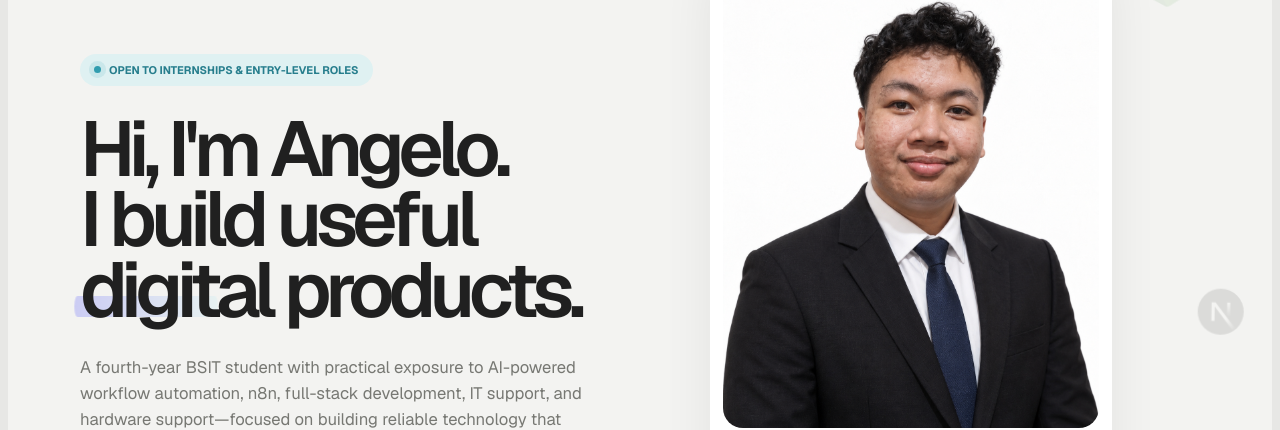
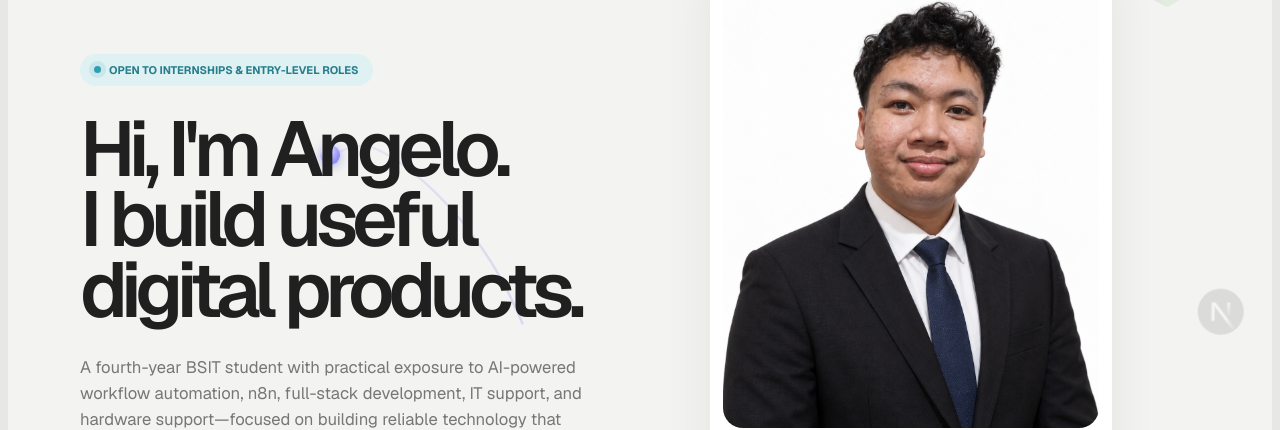
Before and after one commit to Angelo55/angelo-portfolio, a Next.js app: page / in a window 1280 px wide. Shown: the part 200-630 px from the top of the page. Built offline with nearby package versions, Linux system fonts and the light colour scheme.

Commit message:
feat: refine continuous randomized hero bounce

```diff
--- a/src/app/globals.css
+++ b/src/app/globals.css
@@ -241,11 +241,10 @@ button{color:inherit}
 .headerCompressed>.btn{min-height:36px;padding-inline:15px}
 .portrait{aspect-ratio:4/4.15}
 .portrait img{object-position:50% 50%}
-.heroTitle{margin:0 0 30px;font-size:clamp(55px,6.2vw,103px);line-height:.91;letter-spacing:-.075em;font-weight:590}
+.heroTitle{position:relative;isolation:isolate;margin:0 0 30px;font-size:clamp(55px,6.2vw,103px);line-height:.91;letter-spacing:-.075em;font-weight:590}
 .heroTitle>span{display:block}
 .heroTitleEmphasis{position:relative;isolation:isolate;width:max-content;max-width:100%}
-.heroTitleEmphasis:before{content:"";position:absolute;z-index:-1;left:-.08em;right:-.08em;top:58%;height:.27em;border-radius:999px;background:linear-gradient(90deg,#dff1f2,#aaa9f6,#dff1f2);background-size:220% 100%;opacity:.58;transform:scaleX(.28);transform-origin:left;animation:hero-emphasis 7.2s cubic-bezier(.22,1,.36,1) infinite}
-@keyframes hero-emphasis{0%,18%,100%{background-position:100% 0;transform:scaleX(.28)}28%,56%{background-position:0 0;transform:scaleX(1)}68%{background-position:0 0;transform:scaleX(.28);transform-origin:right}}
+.heroTitleMotionTrace{position:absolute;inset:0;width:100%;height:100%;overflow:visible;pointer-events:none;z-index:-1}.heroTitleOrb{position:absolute;z-index:-1;left:0;top:0;border-radius:50%;background:radial-gradient(circle at 34% 29%,#f5f4ff 0 15%,#b1afff 42%,#8886ec 75%,#6e6bd2 100%);box-shadow:0 2px 9px #7775df77,0 0 16px #aaa9f644;offset-anchor:center;offset-rotate:0deg;will-change:offset-distance,transform;pointer-events:none}
 .projectPreview{display:grid;place-items:center;min-height:0;aspect-ratio:16/9;padding:0;background:#071d23}
 .projectPreview img{object-fit:contain;object-position:center}
 .projectPreview:after{background:linear-gradient(180deg,transparent 55%,#06130b8c)}
@@ -254,7 +253,7 @@ button{color:inherit}
 @media(max-width:980px){.projectPreview{min-height:0;aspect-ratio:16/9}.mobile{top:66px}}
 @media(max-width:700px){.header{min-height:56px;padding:6px 9px 6px 14px}.header .brand b{width:28px;height:28px;font-size:16px}.header>.btn{min-height:40px}.headerCompressed{min-height:48px;padding:4px 6px 4px 12px}.heroTitle{font-size:clamp(43px,12.4vw,58px);letter-spacing:-.065em}.portrait{aspect-ratio:4/4.15}.projectPreview{aspect-ratio:16/9}.mobile{top:62px}}
 @media(max-width:390px){.heroTitle{font-size:11.9vw}}
-@media(prefers-reduced-motion:reduce){.heroTitleEmphasis:before{animation:none;transform:scaleX(1);background-position:0 0}}
+@media(prefers-reduced-motion:reduce){.heroTitleMotionTrace,.heroTitleOrb{display:none!important}}
 
 /* Structural header and profile correction */
 .siteHeader{width:min(1120px,calc(100% - 48px));margin:10px auto;min-height:58px;padding:6px 12px 6px 16px;grid-template-columns:1fr auto 1fr}
--- a/src/components/hero-title.tsx
+++ b/src/components/hero-title.tsx
@@ -1,9 +1,173 @@
+"use client";
+
+import { motion, useReducedMotion } from "motion/react";
+import { useEffect, useRef, useState } from "react";
+
+type BouncePath = {
+  d: string;
+  duration: number;
+  ease: [number, number, number, number];
+  diameter: number;
+  endX: number;
+};
+
+const bounceEase: BouncePath["ease"] = [0.42, 0, 0.58, 1];
+
+function createBouncePath(
+  title: HTMLHeadingElement,
+  emphasis: HTMLSpanElement,
+  previousEnd: number | null,
+  previousDirection: 1 | -1 | null,
+): BouncePath | null {
+  const titleBounds = title.getBoundingClientRect();
+  const emphasisBounds = emphasis.getBoundingClientRect();
+  if (!titleBounds.width || !titleBounds.height || !emphasisBounds.width) return null;
+
+  const diameter = Math.max(12, Math.min(titleBounds.width * 0.035, 21));
+  const left = emphasisBounds.left - titleBounds.left + diameter / 2;
+  const right = emphasisBounds.right - titleBounds.left - diameter / 2;
+  const span = right - left;
+  const randomBetween = (minimum: number, maximum: number) =>
+    minimum + Math.random() * Math.max(0, maximum - minimum);
+  const startX = previousEnd ?? randomBetween(left, right);
+  const minimumTravel = span * 0.3;
+  const leftEnd = Math.max(left, Math.min(right, startX - minimumTravel));
+  const rightStart = Math.min(right, Math.max(left, startX + minimumTravel));
+  const hasLeftPath = leftEnd > left;
+  const hasRightPath = right > rightStart;
+  const preferredDirection: 1 | -1 = previousDirection
+    ? Math.random() < 0.65 ? previousDirection : previousDirection * -1 as 1 | -1
+    : Math.random() < 0.5 ? -1 : 1;
+  const travelDirection = preferredDirection === 1 && hasRightPath || !hasLeftPath ? 1 : -1;
+  const endX = travelDirection === 1
+    ? randomBetween(rightStart, right)
+    : randomBetween(left, leftEnd);
+  const landingY = emphasisBounds.bottom - titleBounds.top - diameter * 0.1;
+  const firstLine = title.querySelector(":scope > span:first-child")?.getBoundingClientRect();
+  const apexY = firstLine
+    ? firstLine.top - titleBounds.top + firstLine.height * (0.44 + Math.random() * 0.08)
+    : titleBounds.height * 0.15;
+  const apexX = startX + (endX - startX) * (0.46 + (Math.random() - 0.5) * 0.12);
+  const controlY = apexY + (landingY - apexY) * 0.38;
+  const reboundDistance = Math.abs(endX - startX) * (0.025 + Math.random() * 0.025);
+  const reboundHeight = Math.max(5, diameter * (0.35 + Math.random() * 0.3));
+  const reboundX = Math.max(diameter / 2, Math.min(titleBounds.width - diameter / 2, endX + travelDirection * reboundDistance));
+
+  const d = [
+    `M ${startX} ${landingY}`,
+    `C ${startX + (apexX - startX) * 0.28} ${controlY}, ${apexX - (apexX - startX) * 0.18} ${apexY}, ${apexX} ${apexY}`,
+    `S ${endX - (endX - apexX) * 0.28} ${controlY}, ${endX} ${landingY}`,
+    `Q ${(endX + reboundX) / 2} ${landingY - reboundHeight}, ${reboundX} ${landingY}`,
+    `Q ${(endX + reboundX) / 2} ${landingY + diameter * 0.12}, ${endX} ${landingY}`,
+  ].join(" ");
+
+  return {
+    d,
+    duration: 2.7,
+    ease: bounceEase,
+    diameter,
+    endX,
+  };
+}
+
 export function HeroTitle() {
+  const titleRef = useRef<HTMLHeadingElement>(null);
+  const emphasisRef = useRef<HTMLSpanElement>(null);
+  const previousEndRef = useRef<number | null>(null);
+  const previousDirectionRef = useRef<1 | -1 | null>(null);
+  const reduceMotion = useReducedMotion();
+  const [bouncePath, setBouncePath] = useState<BouncePath | null>(null);
+  const [cycle, setCycle] = useState(0);
+
+  useEffect(() => {
+    const title = titleRef.current;
+    const emphasis = emphasisRef.current;
+    if (!title || !emphasis || reduceMotion) return;
+
+    const updatePath = () => {
+      const nextPath = createBouncePath(title, emphasis, previousEndRef.current, previousDirectionRef.current);
+      if (nextPath) {
+        const previousEnd = previousEndRef.current;
+        previousEndRef.current = nextPath.endX;
+        previousDirectionRef.current = previousEnd === null ? null : Math.sign(nextPath.endX - previousEnd) as 1 | -1;
+        setBouncePath(nextPath);
+        setCycle((current) => current + 1);
+      }
+    };
+
+    updatePath();
+    const observer = new ResizeObserver(updatePath);
+    observer.observe(title);
+    observer.observe(emphasis);
+    return () => observer.disconnect();
+  }, [reduceMotion]);
+
+  const handleBounceComplete = () => {
+    const title = titleRef.current;
+    const emphasis = emphasisRef.current;
+    if (!title || !emphasis) return;
+
+    {
+      const nextPath = createBouncePath(title, emphasis, previousEndRef.current, previousDirectionRef.current);
+      if (nextPath) {
+        const previousEnd = previousEndRef.current;
+        previousEndRef.current = nextPath.endX;
+        previousDirectionRef.current = previousEnd === null ? null : Math.sign(nextPath.endX - previousEnd) as 1 | -1;
+        setBouncePath(nextPath);
+        setCycle((current) => current + 1);
+      }
+    }
+  };
+
   return (
-    <h1 className="heroTitle">
+    <h1 ref={titleRef} className="heroTitle">
       <span>Hi, I&apos;m Angelo.</span>
       <span>I build useful</span>
-      <span className="heroTitleEmphasis">digital products.</span>
+      <span ref={emphasisRef} className="heroTitleEmphasis">digital products.</span>
+      {!reduceMotion && bouncePath && (
+        <svg className="heroTitleMotionTrace" aria-hidden="true">
+          <motion.path
+            key={`trace-${cycle}`}
+            d={bouncePath.d}
+            fill="none"
+            stroke="url(#hero-orb-trail)"
+            strokeWidth={Math.max(1.5, bouncePath.diameter * 0.12)}
+            strokeLinecap="round"
+            initial={{ pathLength: 0, opacity: 0.44 }}
+            animate={{ pathLength: 1, opacity: [0.44, 0.28, 0] }}
+            transition={{
+              pathLength: { duration: bouncePath.duration, ease: bouncePath.ease },
+              opacity: { duration: bouncePath.duration, times: [0, 0.72, 1], ease: "linear" },
+            }}
+          />
+          <defs>
+            <linearGradient id="hero-orb-trail" x1="0" y1="0" x2="1" y2="0">
+              <stop offset="0%" stopColor="#aaa9f6" stopOpacity="0" />
+              <stop offset="100%" stopColor="#8d8bed" stopOpacity="0.8" />
+            </linearGradient>
+          </defs>
+        </svg>
+      )}
+      {!reduceMotion && bouncePath && (
+        <motion.span
+          key={`orb-${cycle}`}
+          className="heroTitleOrb"
+          aria-hidden="true"
+          style={{
+            width: bouncePath.diameter,
+            height: bouncePath.diameter,
+            offsetPath: `path("${bouncePath.d}")`,
+            offsetRotate: "0deg",
+          }}
+          initial={{ offsetDistance: "0%", scale: 1 }}
+          animate={{ offsetDistance: "100%", scale: [1, 1.04, 0.94, 1] }}
+          transition={{
+            offsetDistance: { duration: bouncePath.duration, ease: bouncePath.ease },
+            scale: { duration: bouncePath.duration, times: [0, 0.45, 0.88, 1], ease: "easeInOut" },
+          }}
+          onAnimationComplete={handleBounceComplete}
+        />
+      )}
     </h1>
   );
 }
```
Also changed, not shown: 5 other files (tests, documents, lock files or other folders).
